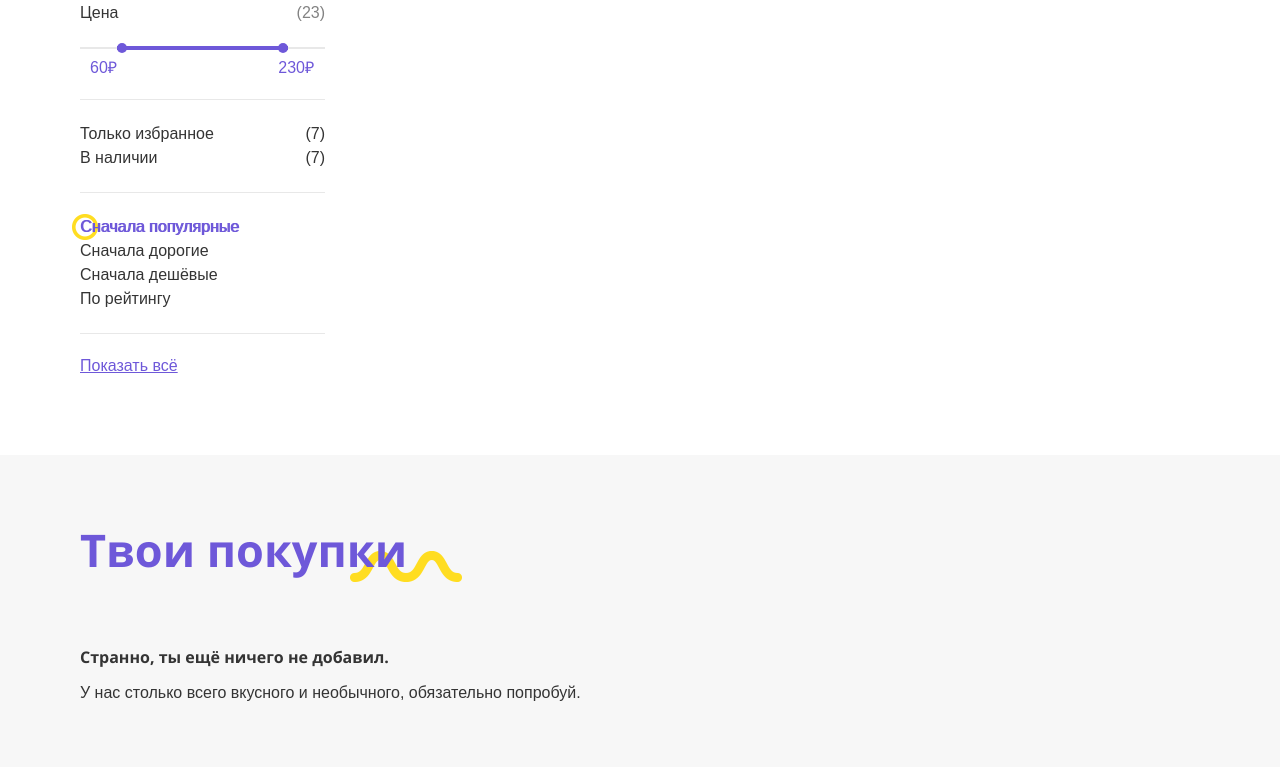
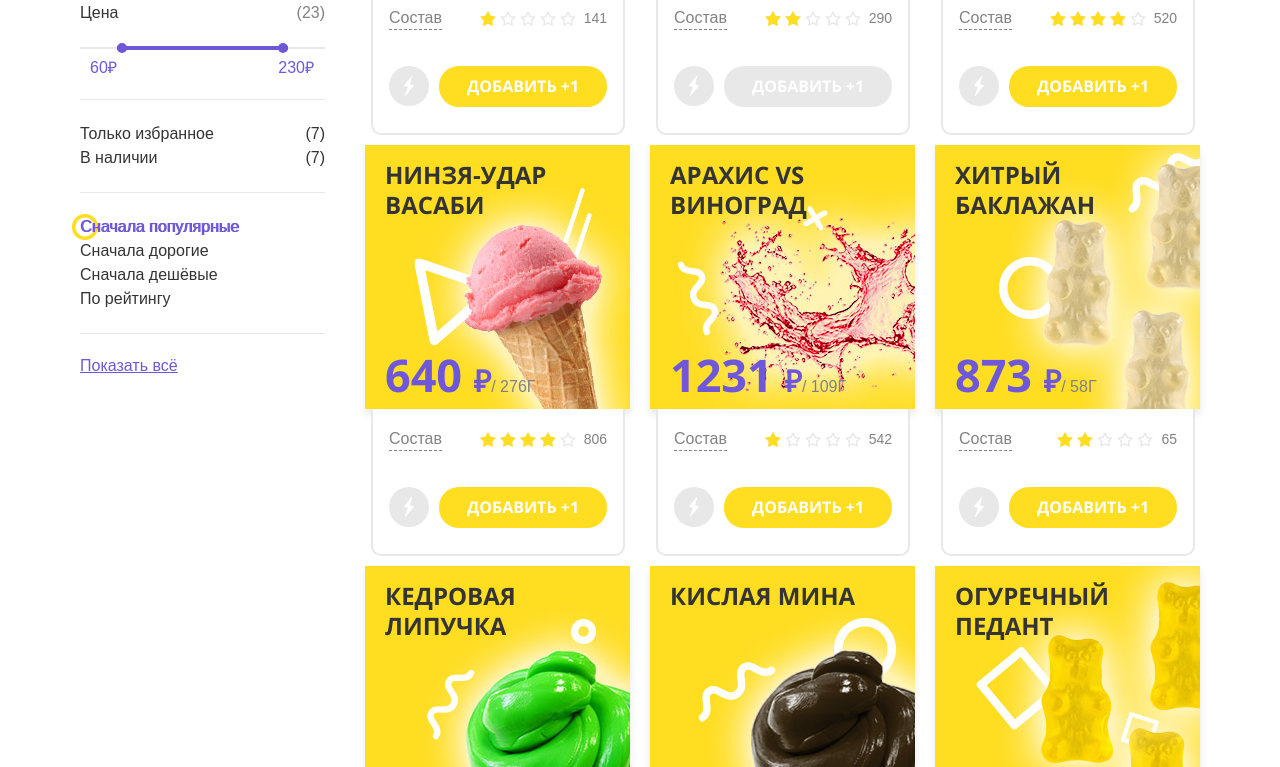
Before and after one commit to kuarden/869395-candyshop, a website: page index.html in a window 1280 px wide. Shown: the part 656-1423 px from the top of the page. Drawn offline with Linux system fonts and the light colour scheme; files whose address does not match are found by name.

Commit message:
#13 Личный проект: пока все дома

```diff
--- a/index.html
+++ b/index.html
@@ -483,5 +483,7 @@
     </div>
   </template>
 
+  <script src="js/goods.js"></script>
+
 </body>
 </html>
--- /dev/null
+++ b/js/goods.js
@@ -0,0 +1,171 @@
+'use strict';
+
+var _goodsCount = 26;
+var _productNames = ['Чесночные сливки', 'Огуречный педант', 'Молочная хрюша', 'Грибной шейк', 'Баклажановое безумие', 'Паприколу итальяно', 'Нинзя-удар васаби', 'Хитрый баклажан', 'Горчичный вызов', 'Кедровая липучка', 'Корманный портвейн', 'Чилийский задира', 'Беконовый взрыв', 'Арахис vs виноград', 'Сельдерейная душа', 'Почток в бутылке', 'Чернющий мистер чеснок', 'Раша федераша', 'Кислая мина', 'Кукурузное утро', 'Икорный фуршет', 'Новогоднее настроение', 'С пивком потянет', 'Мисс креветка', 'Бесконечный взрыв', 'Невинные винные', 'Бельгийское пенное', 'Острый язычок'];
+var _productContents = ['молоко', 'сливки', 'вода', 'пищевой краситель', 'патока', 'ароматизатор бекона', 'ароматизатор свинца', 'ароматизатор дуба', 'идентичный натуральному', 'ароматизатор картофеля', 'лионная кислота', 'загуститель', 'эмульгатор', 'консервант: сорбат калия', 'посолочная смесь: соль, нитрит натрия, ксилит', 'карбаид', 'вилларибо', 'виллабаджо'];
+var _cardPicturePath = ['gum-cedar', 'gum-chile', 'gum-eggplant', 'gum-mustard', 'gum-portwine', 'gum-wasabi', 'ice-cucumber', 'ice-cucumber', 'ice-garlic', 'ice-italian', 'ice-mushroom', 'ice-pig', 'marmalade-beer', 'marmalade-caviar', 'marmalade-corn', 'marmalade-new-year', 'marmalade-sour', 'marshmallow-bacon', 'marshmallow-beer', 'marshmallow-shrimp', 'marshmallow-spicy', 'marshmallow-wine', 'soda-bacon', 'soda-celery', 'soda-cob', 'soda-garlic', 'soda-peanut-grapes', 'soda-russian'];
+var _amount = {min: 0, max: 20};
+var _price = {min: 100, max: 1500};
+var _weight = {min: 30, max: 300};
+var _energy = {min: 70, max: 500};
+var _rating = {
+  value: {min: 1, max: 5},
+  number: {min: 10, max: 900}
+};
+
+function getRandomBoolean() {
+  return Math.random() >= 0.5;
+}
+
+function getRandomInt(object) {
+  return Math.floor(Math.random() * (object.max - object.min + 1)) + object.min;
+}
+
+function getRandomArrrayItems(array) {
+  return array[Math.floor(Math.random() * array.length)];
+}
+
+// function getRandomArrayJoin(array) {
+//   var k = Math.floor(Math.random() * array.length);
+//   var s = array[k];
+//   for (var i = 1; i < k; i++){
+//     var randomIndex = Math.floor(Math.random() * array.length)
+//     s = s + ',' + array[i];
+//   };
+//   return s;
+// }
+
+// function getRandomArrrayJoin(array) {
+//   var result = array.filter(function filter() {
+//     return getRandomBoolean();
+//   });
+//   return result.join(', ');
+// }
+
+function getRandomArrrayJoin(array) {
+  var result = array.reduce(function reduce(prev, current) {
+    return getRandomBoolean() ? prev + ' ,' + current : prev;
+  });
+  return result;
+}
+
+var cardsData = _productNames.slice(0, _goodsCount).map(function () {
+  return {
+    name: getRandomArrrayItems(_productNames),
+    picture: 'img/cards/' + getRandomArrrayItems(_cardPicturePath) + '.jpg',
+    amount: getRandomInt(_amount),
+    price: getRandomInt(_price),
+    weight: getRandomInt(_weight),
+    rating: {value: getRandomInt(_rating.value), number: getRandomInt(_rating.number)},
+    nutritionFacts: {sugar: getRandomBoolean(), energy: getRandomInt(_energy), contents: getRandomArrrayJoin(_productContents)},
+  };
+});
+
+document.querySelector('.catalog__cards').classList.remove('catalog__cards--load');
+document.querySelector('.catalog__load').classList.add('visually-hidden');
+
+function getCardClass(k) {
+  if (k > 5) {
+    return 'card--in-stock';
+  }
+  if (k >= 1 && k <= 5) {
+    return 'card--little';
+  }
+  return 'card--soon';
+}
+
+var getCardRating = function (cr) {
+  switch (cr) {
+    case 1: {
+      return 'stars__rating--one';
+    }
+    case 2: {
+      return 'stars__rating--two';
+    }
+    case 3: {
+      return 'stars__rating--three';
+    }
+    case 4: {
+      return 'stars__rating--four';
+    }
+    case 5: {
+      return 'stars__rating--five';
+    }
+    default: {
+      return '';
+    }
+  }
+};
+
+var isSugarText = function (sugar) {
+  return sugar ? 'Содержит сахар.' : 'Без сахара.';
+};
+
+var getElementCopy = function (template, element) {
+  return document.importNode(document.querySelector(template).content.querySelector(element), true);
+};
+
+var cardsList = document.createDocumentFragment();
+var setCards = function (data) {
+  var card = getElementCopy('#card', '.catalog__card');
+
+  card.classList.add(getCardClass(data.amount));
+  card.querySelector('.card__title').textContent = data.name;
+
+  var rating = card.querySelector('.stars__rating');
+  rating.classList.remove('stars__rating--five');
+  rating.classList.add(getCardRating(data.rating.value));
+
+  var picture = card.querySelector('.card__img');
+  picture.src = data.picture;
+  picture.alt = data.name;
+
+  var price = card.querySelector('.card__price');
+  price.childNodes[0].textContent = data.price + ' ';
+  price.childNodes[2].textContent = '/ ' + data.weight + 'Г';
+
+  card.querySelector('.star__count').textContent = data.rating.number;
+
+  card.querySelector('.card__characteristic').textContent = isSugarText(data.nutritionFacts.sugar);
+
+  card.querySelector('.card__composition-list').textContent = data.nutritionFacts.contents;
+
+  cardsList.appendChild(card);
+};
+
+cardsData.forEach(setCards);
+
+document.querySelector('.catalog__cards').appendChild(cardsList);
+
+var getRandomArrarItems = function (array) {
+  var result = [];
+  for (var i = 0; i < 3; i++) {
+    result.push(array[i]);
+  }
+  return result;
+};
+
+var cardsOrder = document.createDocumentFragment();
+var setOrders = function (data) {
+  var order = getElementCopy('#card-order', '.card-order');
+
+  order.querySelector('.card-order__title').textContent = data.name;
+
+  var picture = order.querySelector('.card-order__img');
+  picture.src = data.picture;
+  picture.alt = data.name;
+
+  var price = order.querySelector('.card-order__price');
+  price.textContent = data.price + 'Р';
+
+  cardsOrder.appendChild(order);
+};
+
+getRandomArrarItems(cardsData).forEach(setOrders);
+
+var cardsIsOrder = document.querySelector('.goods__cards');
+cardsIsOrder.appendChild(cardsOrder);
+cardsIsOrder.classList.remove('goods__cards--empty');
+
+var cardsIsEmptyOrder = document.querySelector('.goods__card-empty');
+cardsIsEmptyOrder.classList.add('visually-hidden');
```
